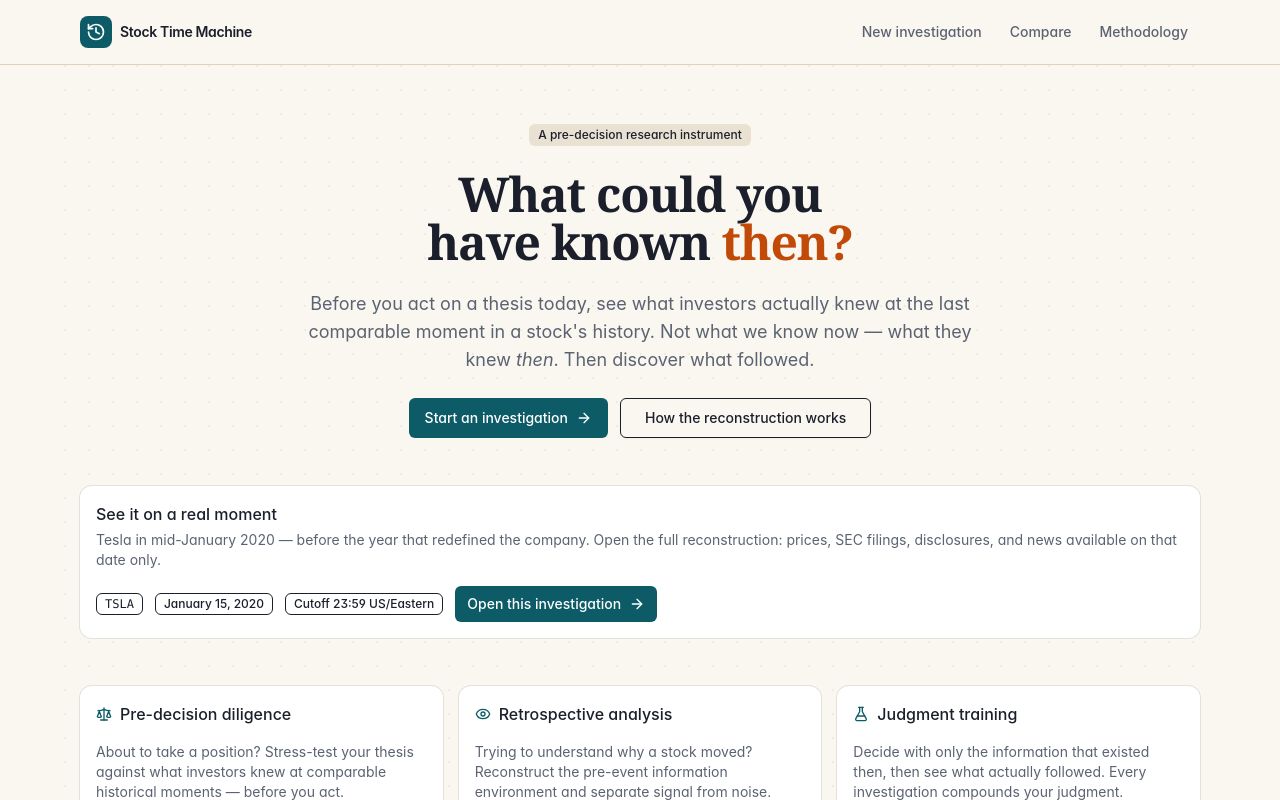
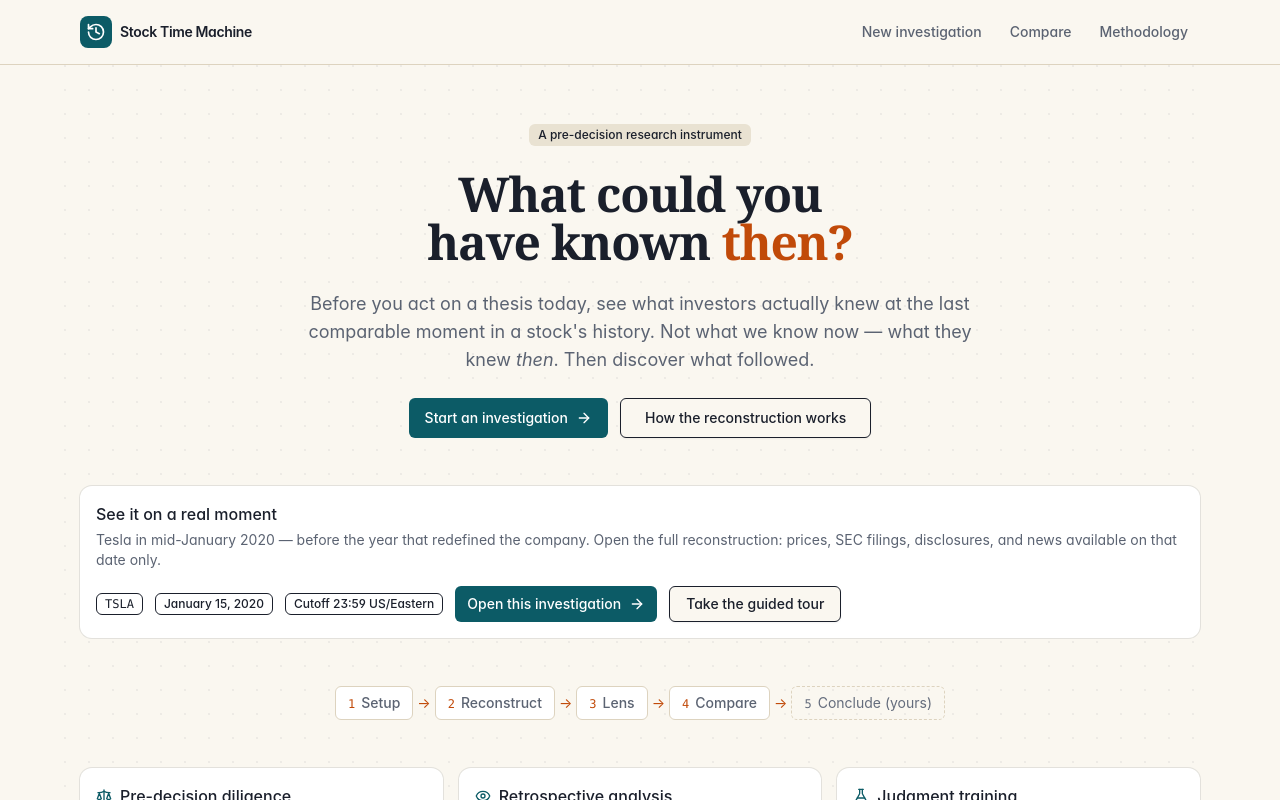
Before and after one commit to Ahmed-yasser86/Stock-Time-Machine, a React (Vite) app in the folder frontend/: page / in a window 1280 px wide. Shown: the top 800 px of the page. Built offline with nearby package versions, Linux system fonts and the light colour scheme; no server answers.

Commit message:
feat(journey): visible context bar, cutoff motif, tour entries, landing path

```diff
--- /dev/null
+++ b/frontend/src/components/CutoffRule.tsx
@@ -0,0 +1,22 @@
+import { fmtDate } from '../lib/format';
+import { Separator } from './ui/separator';
+
+/**
+ * The product's signature motif: a vermilion temporal rule marking exactly
+ * where knowable history ends. Used at every boundary in the journey so the
+ * cutoff is recognizable at a glance, not just readable.
+ */
+export function CutoffRule({ date, label = 'Historical knowledge ends here' }: { date: string; label?: string }) {
+  return (
+    <div className="flex items-center gap-4" role="separator" aria-label={`${label} — ${fmtDate(date)} 23:59 US/Eastern`}>
+      <Separator className="flex-1 bg-temporal/60" />
+      <span className="text-center">
+        <span className="block text-xs font-semibold tracking-widest text-temporal uppercase">
+          {label}
+        </span>
+        <span className="block font-mono text-[11px] text-fg-dim">{fmtDate(date)} · 23:59 US/Eastern</span>
+      </span>
+      <Separator className="flex-1 bg-temporal/60" />
+    </div>
+  );
+}
--- a/frontend/src/components/EvidenceStream.tsx
+++ b/frontend/src/components/EvidenceStream.tsx
@@ -162,7 +162,7 @@ export function EvidenceStream({
           }
         />
       ) : (
-        <ul className="density-compact space-y-2">
+        <ul className="density-compact evidence-rail space-y-2">
           {items.map((item) => (
             <li key={item.key} className="rounded-lg border border-border bg-surface p-3 text-sm">
               {item.node}
--- /dev/null
+++ b/frontend/src/components/SectionHeading.tsx
@@ -0,0 +1,15 @@
+import type { ReactNode } from 'react';
+
+/**
+ * Temporal section heading: a small caps kicker anchoring the section in the
+ * journey's time model (before / after the cutoff, decide) above the title.
+ * The kicker is the hierarchy device — titles stay calm.
+ */
+export function SectionHeading({ kicker, children }: { kicker: string; children: ReactNode }) {
+  return (
+    <div>
+      <p className="text-[11px] font-semibold tracking-[0.14em] text-temporal uppercase">{kicker}</p>
+      <h2 className="font-display text-xl font-semibold tracking-tight">{children}</h2>
+    </div>
+  );
+}
--- a/frontend/src/components/StageNav.tsx
+++ b/frontend/src/components/StageNav.tsx
@@ -1,4 +1,6 @@
 import { Link, useLocation, useSearchParams } from 'react-router-dom';
+import { fmtDate } from '../lib/format';
+import { newsSourceLabel, type NewsSource } from '../types';
 
 /** Visible journey spine: Setup → Reconstruct → Lens → Compare → Conclude.
  * Every link preserves the full investigation context (symbols, date, source);
@@ -27,8 +29,22 @@ export function StageNav() {
     { label: 'Conclude', to: `${lens}#conclude`, active: false },
   ];
 
+  const sourceLabel = newsSourceLabel((newsSource as NewsSource) ?? 'gdelt');
+  const names = (symbols || symbol).split(',').filter(Boolean);
+
   return (
-    <nav aria-label="Investigation stages" className="mb-6 flex flex-wrap items-center gap-1 text-sm">
+    <div className="mb-6 space-y-2">
+      <p
+        aria-label="Active investigation context"
+        className="flex flex-wrap items-center gap-x-3 gap-y-1 rounded-lg border border-border bg-surface px-3 py-2 text-sm"
+      >
+        <span className="font-mono font-semibold">{names.join(' · ')}</span>
+        <span className="text-fg-muted">as of {date ? fmtDate(date) : '—'}</span>
+        <span className="text-xs text-fg-dim">
+          cutoff {date ? `${fmtDate(date)} 23:59 US/Eastern` : '—'} · {sourceLabel}
+        </span>
+      </p>
+      <nav aria-label="Investigation stages" className="flex flex-wrap items-center gap-1 text-sm">
       {stages.map((s, i) => (
         <span key={s.label} className="flex items-center gap-1">
           {i > 0 && (
@@ -47,6 +63,7 @@ export function StageNav() {
           </Link>
         </span>
       ))}
-    </nav>
+      </nav>
+    </div>
   );
 }
--- a/frontend/src/index.css
+++ b/frontend/src/index.css
@@ -84,6 +84,29 @@ html, body {
   color: #ffffff;
 }
 
+/* Evidence time-rail: a hairline spine with per-item ticks so long evidence
+   reads as arranged in time, not stacked in cards. Applied to evidence lists. */
+.evidence-rail {
+  position: relative;
+  margin-left: 0.375rem;
+  padding-left: 1.125rem;
+  border-left: 2px solid var(--color-border);
+}
+.evidence-rail > li {
+  position: relative;
+}
+.evidence-rail > li::before {
+  content: '';
+  position: absolute;
+  left: -1.4375rem;
+  top: 1.1rem;
+  width: 0.5rem;
+  height: 0.5rem;
+  border-radius: 9999px;
+  background: var(--color-bg);
+  border: 2px solid var(--color-fg-dim);
+}
+
 /* Compact density for data lists only — never prose. Opt-in per list. */
 .density-compact {
   --compact-pad: 0.5rem;
--- a/frontend/src/pages/Investigate.tsx
+++ b/frontend/src/pages/Investigate.tsx
@@ -94,7 +94,13 @@ export default function Investigate() {
         <h1 className="font-display text-3xl font-semibold tracking-tight">Start an investigation</h1>
         <p className="text-sm text-fg-muted">
           Pick a company and a moment in its history. The engine reconstructs only what was
-          publicly knowable on or before that date.
+          publicly knowable on or before that date.{' '}
+          <Link
+            to="/snapshot?symbol=TSLA&date=2020-01-15&guided=1"
+            className="underline decoration-dotted underline-offset-2 hover:text-fg"
+          >
+            First time? Take the guided tour.
+          </Link>
         </p>
       </div>
 
--- a/frontend/src/pages/Landing.tsx
+++ b/frontend/src/pages/Landing.tsx
@@ -50,8 +50,52 @@ export default function Landing() {
             >
               Open this investigation <ArrowRight aria-hidden="true" />
             </Link>
+            <Link
+              to={`/snapshot?symbol=${SAMPLE.symbol}&date=${SAMPLE.date}&guided=1`}
+              className={buttonVariants({ variant: 'outline' })}
+            >
+              Take the guided tour
+            </Link>
           </CardContent>
         </Card>
+      </section>
+
+      {/* Journey strip — the investigation path at a glance */}
+      <section aria-label="How an investigation flows">
+        <ol className="flex flex-wrap items-center justify-center gap-1 text-sm">
+          {[
+            { label: 'Setup', to: '/investigate' },
+            { label: 'Reconstruct', to: `/snapshot?symbol=${SAMPLE.symbol}&date=${SAMPLE.date}` },
+            { label: 'Lens', to: `/moves?symbol=${SAMPLE.symbol}&date=${SAMPLE.date}` },
+            { label: 'Compare', to: '/compare' },
+          ].map((s, i, arr) => (
+            <li key={s.label} className="flex items-center gap-1">
+              {i > 0 && (
+                <span aria-hidden="true" className="text-temporal">
+                  →
+                </span>
+              )}
+              <Link
+                to={s.to}
+                className="rounded-md border border-border bg-surface px-3 py-1.5 font-medium text-fg-muted hover:border-fg-dim hover:text-fg"
+              >
+                <span className="mr-1.5 font-mono text-xs text-temporal">{i + 1}</span>
+                {s.label}
+              </Link>
+              {i === arr.length - 1 && (
+                <span aria-hidden="true" className="text-temporal">
+                  →
+                </span>
+              )}
+            </li>
+          ))}
+          <li className="flex items-center gap-1">
+            <span className="rounded-md border border-dashed border-border px-3 py-1.5 text-fg-dim">
+              <span className="mr-1.5 font-mono text-xs">5</span>
+              Conclude (yours)
+            </span>
+          </li>
+        </ol>
       </section>
 
       {/* Dual positioning */}
--- a/frontend/src/pages/Moves.tsx
+++ b/frontend/src/pages/Moves.tsx
@@ -12,6 +12,8 @@ import { Card, CardContent } from '../components/ui/card';
 import { EmptySection, ErrorState, LoadingDossier } from '../components/StateBlocks';
 import { AiBriefBlock } from '../components/AiBriefBlock';
 import { ConcludeNote } from '../components/ConcludeNote';
+import { CutoffRule } from '../components/CutoffRule';
+import { SectionHeading } from '../components/SectionHeading';
 import { GuidedTour } from '../components/GuidedTour';
 import { MethodLink } from '../components/MethodLink';
 import { NextSteps } from '../components/NextSteps';
@@ -210,6 +212,15 @@ export default function Moves() {
           The 100 trading days leading up to the decision —{' '}
           <strong className="text-fg">{fmtDate(data.decisionDate)}</strong>.
         </p>
+        <CutoffRule date={data.decisionDate} label="Lens ends here — decision moment" />
+        <div>
+          <Link
+            to={`/compare?symbols=${data.company.symbol}&date=${data.decisionDate}&newsSource=${newsSource}`}
+            className={buttonVariants({ variant: 'outline', size: 'sm' })}
+          >
+            Compare this window vs another company
+          </Link>
+        </div>
         <p className="text-xs text-fg-dim">
           Movements detected deterministically (see Methodology); each carries only evidence
           available by its own date.
@@ -245,7 +256,7 @@ export default function Moves() {
         <Card>
           <CardContent className="space-y-2 pt-6">
             <div className="flex flex-wrap items-baseline gap-x-3">
-              <h2 className="text-lg font-semibold">Decision uncertainty</h2>
+              <SectionHeading kicker="Decide with context">Decision uncertainty</SectionHeading>
               <span className="font-mono text-2xl font-semibold tabular" aria-label={`Uncertainty score ${data.uncertainty.score} out of 100`}>
                 {data.uncertainty.score.toFixed(1)}
               </span>
```
Also changed, not shown: frontend/src/pages/Snapshot.tsx (+7 -12 lines).
